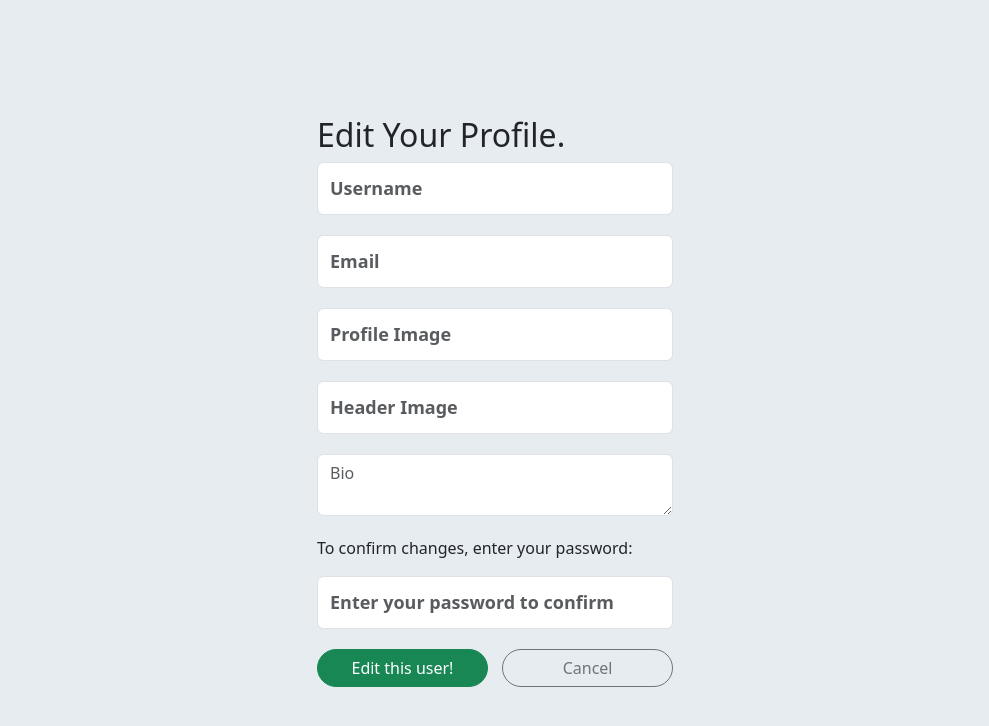
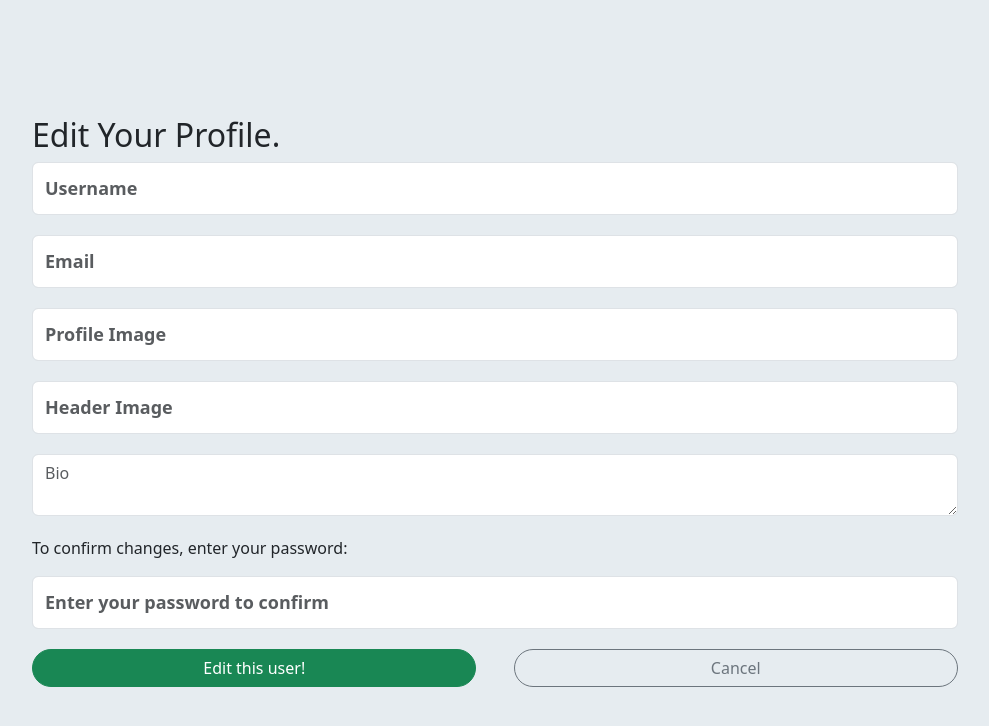
Before and after one commit to bryanpitman/warbler, a Flask app: template templates/users/edit.html in a window 1280 px wide. Shown: the part 46-772 px from the top of the page, without its empty margins (145-1134 px from the left). Run offline with Flask 2, Linux system fonts and the light colour scheme; the template is opened without the code that fills it: values that come from a table or form of the project are taken from there, others are empty.

Commit message:
made form wider

```diff
--- a/templates/users/edit.html
+++ b/templates/users/edit.html
@@ -3,7 +3,7 @@
 {% block content %}
 
   <div class="row justify-content-md-center">
-    <div class="col-md-4">
+    <div class="col-md-10">
       <h2 class="join-message">Edit Your Profile.</h2>
       <form method="POST" id="user_form">
         {{ form.hidden_tag() }}
```
